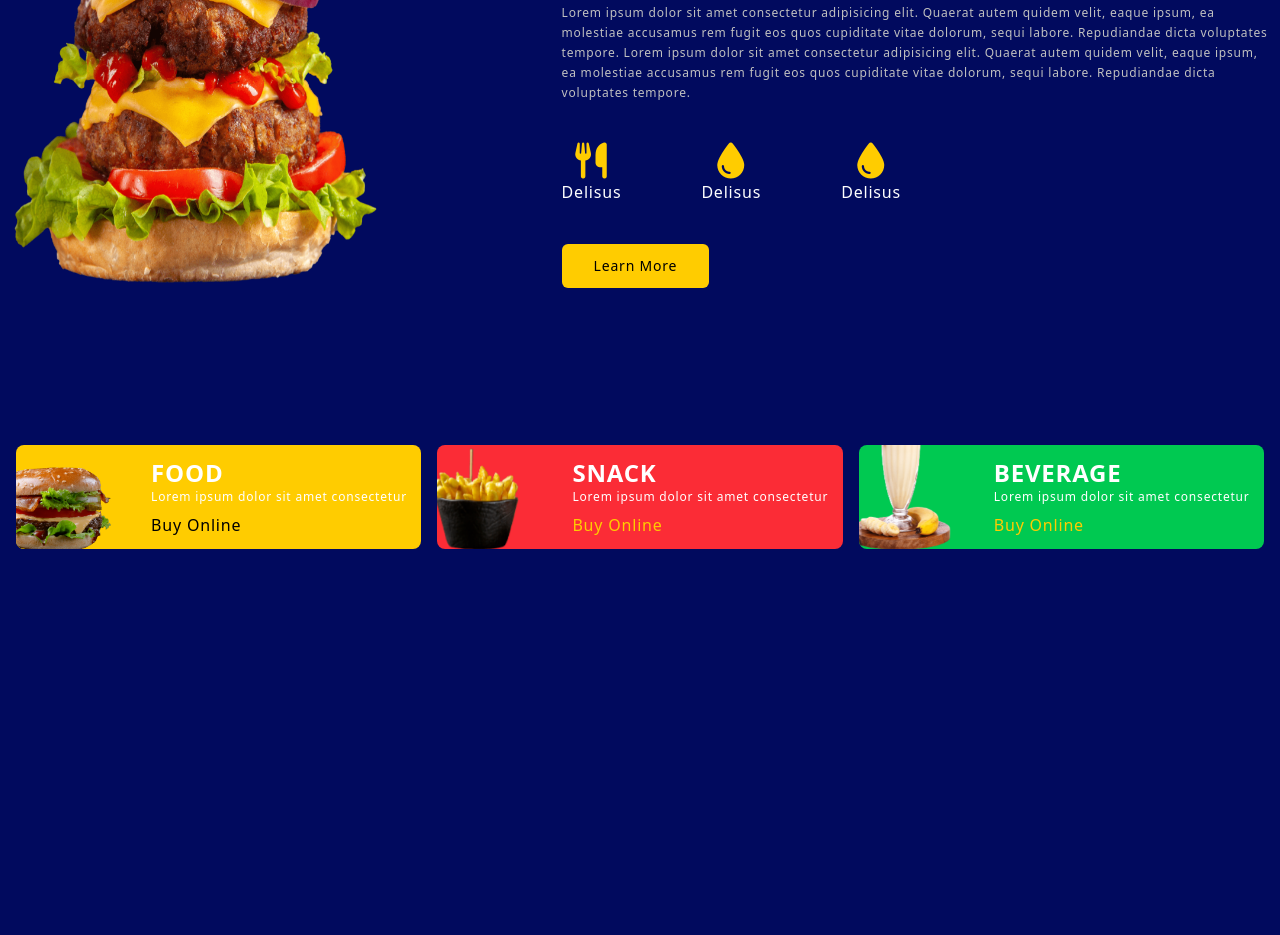
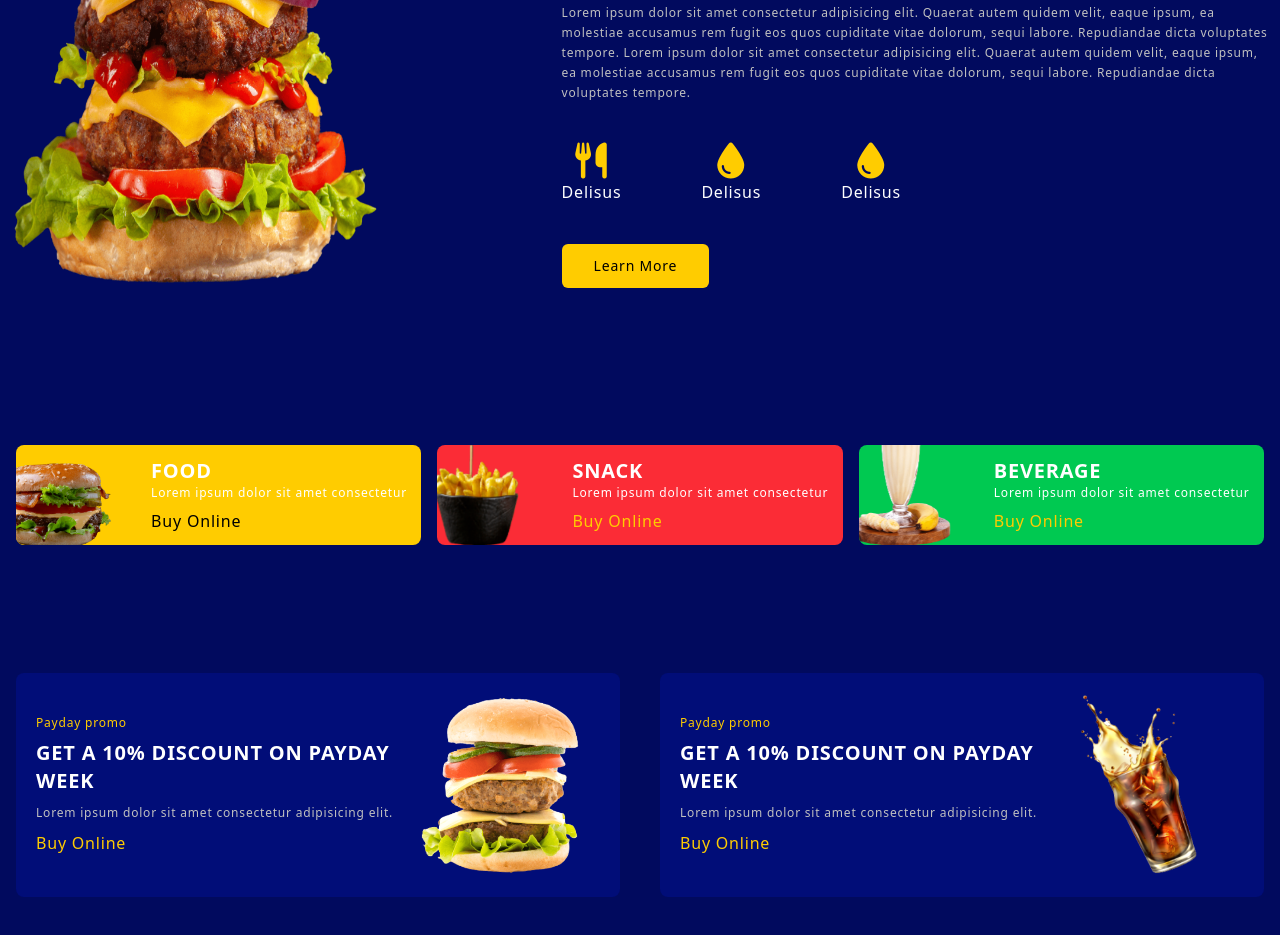
Before and after one commit to Nasim25/burger_website, a website: page src/index.html in a window 1280 px wide. Shown: the part 285-1220 px from the top of the page. Drawn offline with nearby package versions, Linux system fonts and the light colour scheme.

Commit message:
promo section complete

```diff
--- a/src/index.html
+++ b/src/index.html
@@ -152,7 +152,9 @@
       <section id="category">
         <div class="container mx-auto p-4 flex flex-col gap-4 md:flex-row">
           <!-- card one -->
-          <div class="flex py-3 bg-secondary rounded-lg overflow-hidden md:flex-1">
+          <div
+            class="flex py-3 bg-secondary rounded-lg overflow-hidden md:flex-1"
+          >
             <div class="basis-1/3 relative">
               <img
                 class="absolute w-28 -left-4 -bottom-4"
@@ -170,7 +172,9 @@
             </div>
           </div>
           <!-- card two -->
-          <div class="flex py-3 bg-red-500 rounded-lg overflow-hidden md:flex-1">
+          <div
+            class="flex py-3 bg-red-500 rounded-lg overflow-hidden md:flex-1"
+          >
             <div class="basis-1/3 relative">
               <img
                 class="absolute w-28 -left-4 -bottom-4"
@@ -188,7 +192,9 @@
             </div>
           </div>
           <!-- card three -->
-          <div class="flex py-3 bg-green-500 rounded-lg overflow-hidden md:flex-1">
+          <div
+            class="flex py-3 bg-green-500 rounded-lg overflow-hidden md:flex-1"
+          >
             <div class="basis-1/3 relative">
               <img
                 class="absolute w-28 -left-4 -bottom-4"
@@ -209,7 +215,53 @@
       </section>
 
       <!--~~~~~~~~~~~~~~~ Promo ~~~~~~~~~~~~~~~-->
-      <section id="promo"></section>
+      <section id="promo">
+        <div
+          class="container mx-auto p-4 flex flex-col gap-4 lg:flex-row lg:gap-10"
+        >
+          <!-- first promo card -->
+          <div
+            class="flex flex-col bg-primary-light rounded-lg p-5 md:flex-row md:items-center lg:flex-row-reverse lg:flex-1"
+          >
+            <img
+              class="w-40 mx-auto hover:movingY md:mx-5"
+              src="img/promo-1.png"
+              alt="promo bg"
+            />
+
+            <div class="space-y-2 pt-5 md:pt-0">
+              <p class="text-xs text-secondary">Payday promo</p>
+              <h1 class="card_title">GET A 10% DISCOUNT ON PAYDAY WEEK</h1>
+              <p class="paragraph">
+                Lorem ipsum dolor sit amet consectetur adipisicing elit.
+              </p>
+
+              <a href="#" class="text-secondary cursor-pointer">Buy Online</a>
+            </div>
+          </div>
+
+          <!-- second promo card -->
+          <div
+            class="flex flex-col bg-primary-light rounded-lg p-5 md:flex-row md:items-center lg:flex-row-reverse lg:flex-1"
+          >
+            <img
+              class="w-40 mx-auto hover:movingY md:mx-5"
+              src="img/promo-2.png"
+              alt="promo bg"
+            />
+
+            <div class="space-y-2 pt-5 md:pt-0">
+              <p class="text-xs text-secondary">Payday promo</p>
+              <h1 class="card_title">GET A 10% DISCOUNT ON PAYDAY WEEK</h1>
+              <p class="paragraph">
+                Lorem ipsum dolor sit amet consectetur adipisicing elit.
+              </p>
+
+              <a href="#" class="text-secondary cursor-pointer">Buy Online</a>
+            </div>
+          </div>
+        </div>
+      </section>
 
       <!--~~~~~~~~~~~~~~~ About ~~~~~~~~~~~~~~~-->
       <section id="about"></section>
--- a/src/input.css
+++ b/src/input.css
@@ -33,7 +33,7 @@
   }
 
   .card_title {
-    @apply text-2xl;
+    @apply text-xl;
   }
 
   .separator {
```
Also changed, not shown: dist/output.css.
